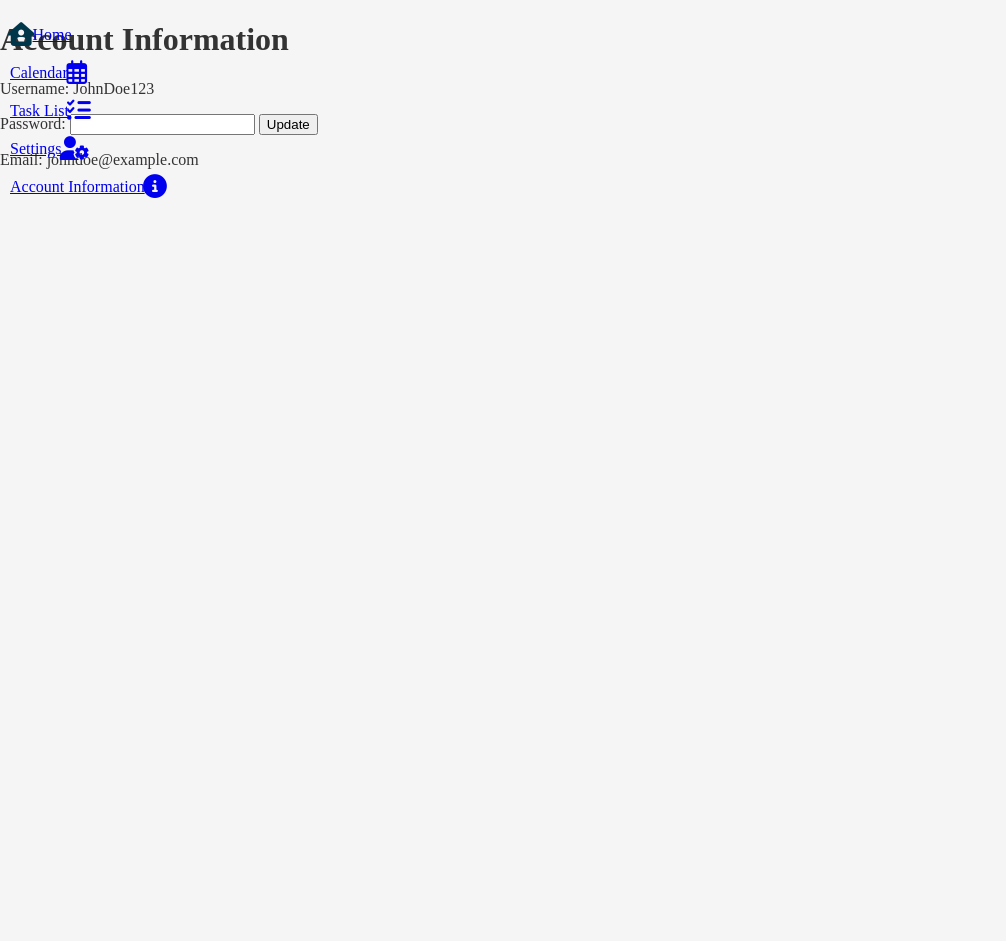
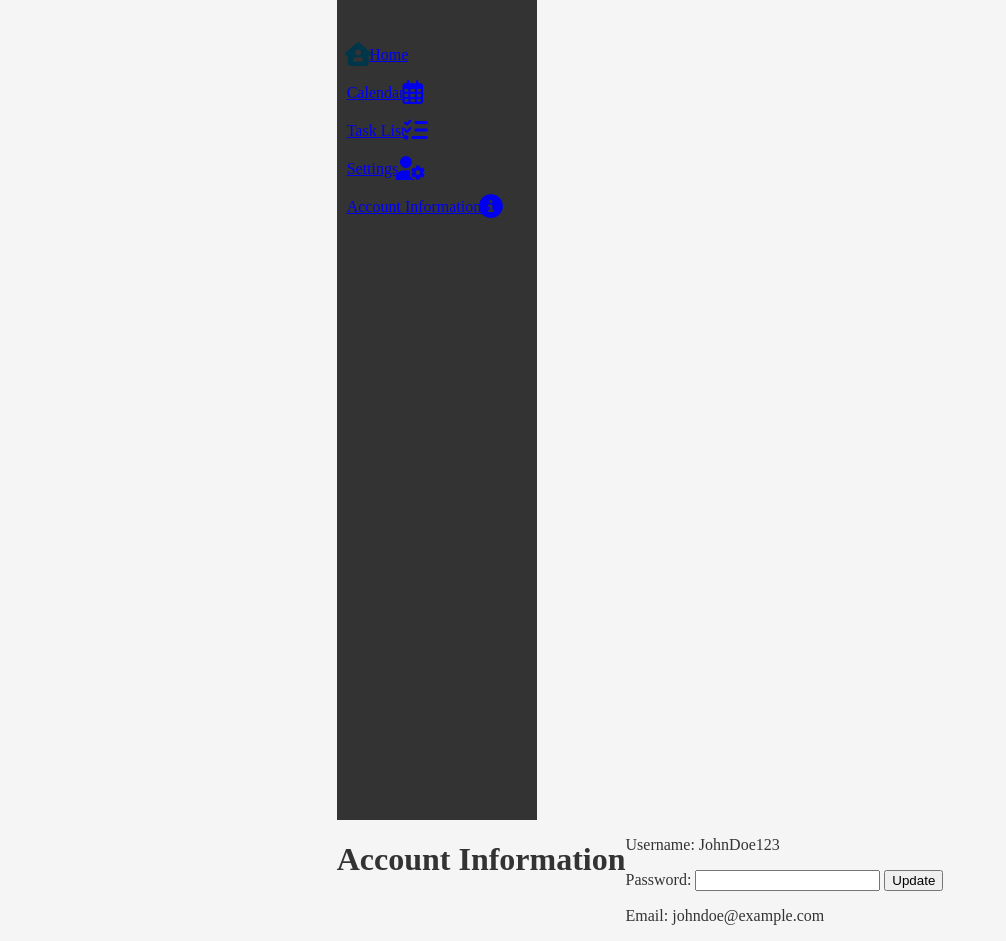
Before and after one commit to AsjahMarie/TO-DO-LIST-BACKUP, a PHP site: page /account-info.html in a window 1280 px wide. Shown: the whole page, without its empty margins (0-1006 px from the left). Before the commit the page ends 198 px from the top, so only its background shows below. Run offline with PHP 8.4, Linux system fonts and the light colour scheme; some libraries are stand-ins or nearby versions.

Commit message:
Update style.css
errorsssss ugh

```diff
--- a/style.css
+++ b/style.css
@@ -4,6 +4,8 @@ body, html {
     margin: 0;
     padding: 0;
     height: 100%;
+    display:flex;
+    justify-content: center;
 }
 
 .login-container {
@@ -50,22 +52,23 @@ body.dark-mode {
 }
 
 /*moving nav bar to the left side*/
-body{
-    margin:0
-    padding:0;
+.container{
     display: flex;
+    width: 100%; /* Full width of the page */
+    max-width: 1200px; /* Adjust as needed */
+    margin: 0 auto; /* Center the content */
 }
-.navbar{
+
+.navbar {
+    background-color: #333;
+    color: #fff;
     width: 200px; /* Width of the navbar */
     height: 100vh; /* Full height of the viewport */
-    position: fixed;
-    top: 0;
-    left: 0;
-    overflow-y: auto;
+    padding-top: 20px; /* Adjust for space at the top */
 }
 
 .navbar ul{
-    padding:0;
+    padding: 0;
     list-style: none;
 }
 .navbar li{
@@ -73,6 +76,6 @@ body{
 }
 
 .content{
-    margin-left: 200px;
+    flex: 1;
     padding: 20px;
 }
```
